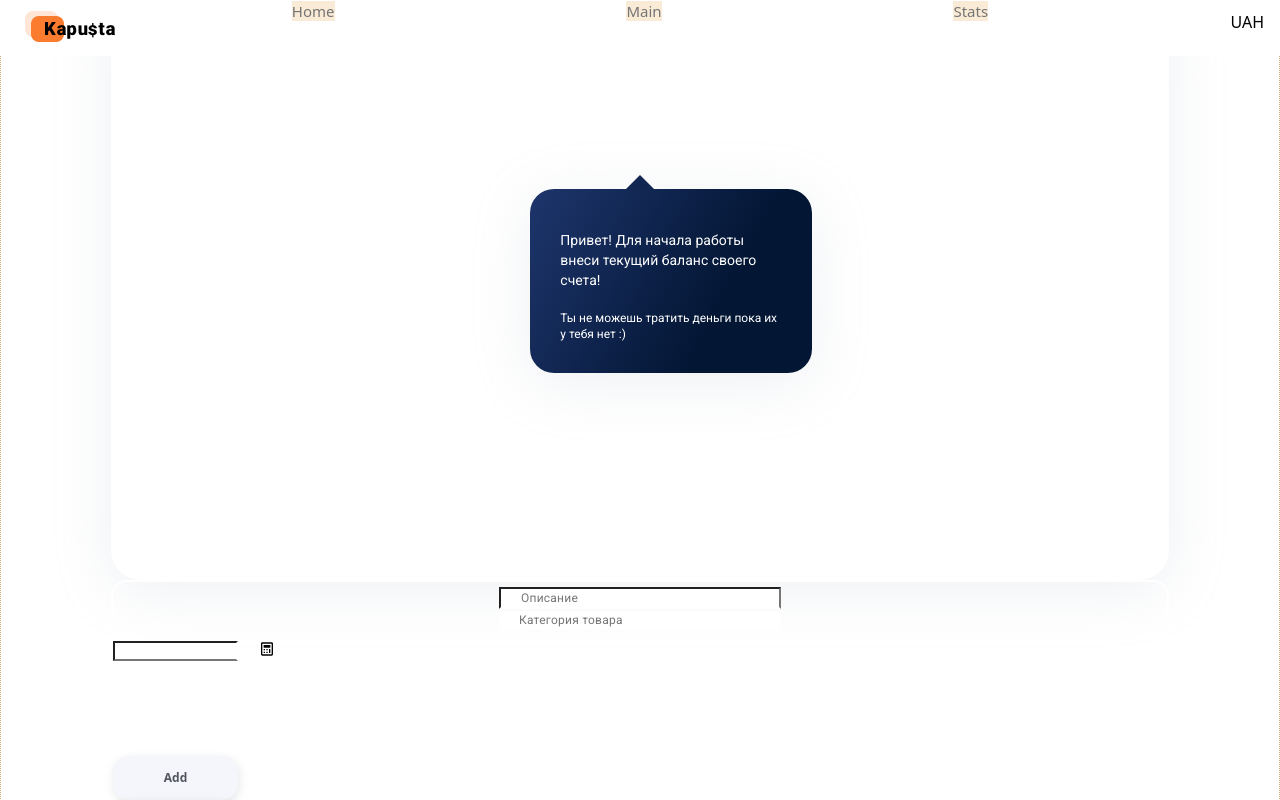
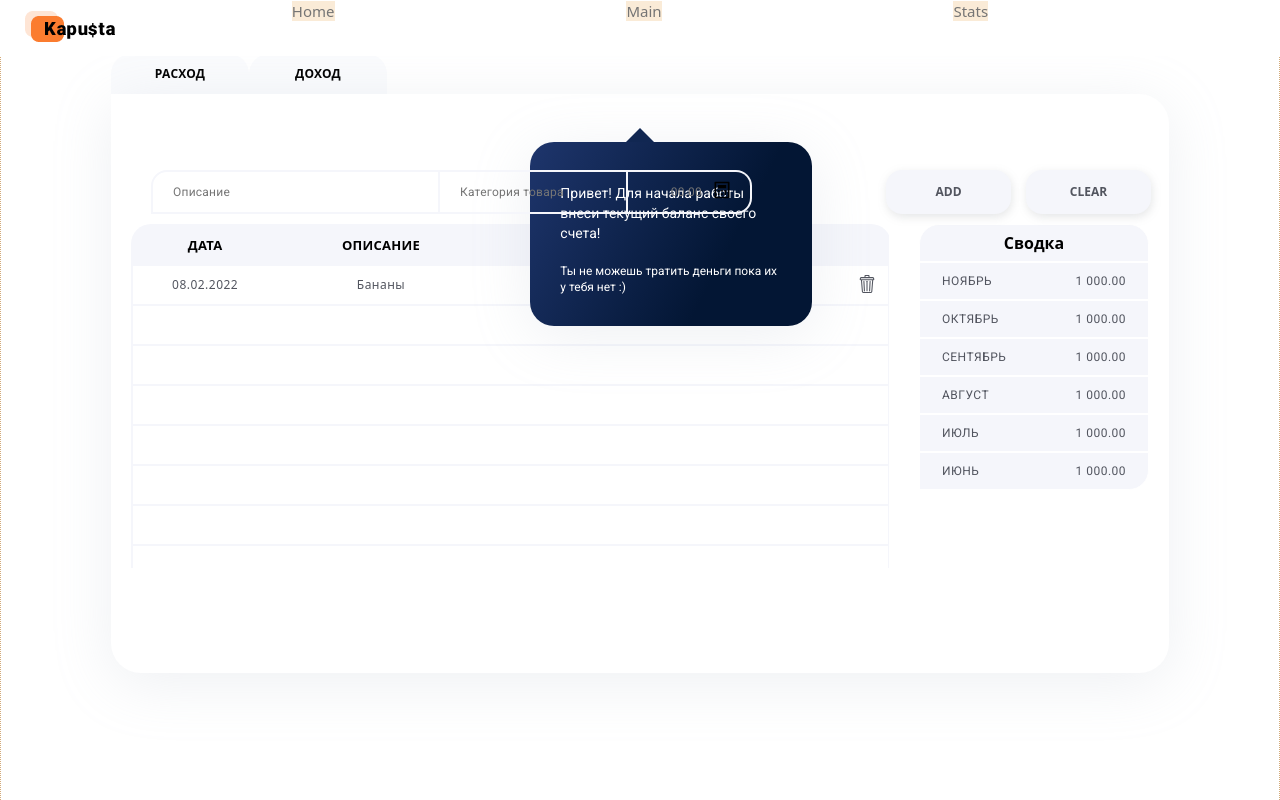
Before and after one commit to Oleh-Mohylnyi/kapusta-bl3-front, a React (Create React App) app: page /main in a window 1280 px wide. Shown: the top 800 px of the page. Built offline with nearby package versions, Linux system fonts and the light colour scheme.

Commit message:
pre-finish markup

```diff
--- a/src/components/Button/button.module.scss
+++ b/src/components/Button/button.module.scss
@@ -16,6 +16,7 @@
   color: var(--main-text-color);
   filter: var(--button-shadow);
   cursor: pointer;
+  text-transform: uppercase;
 
   &:hover,
   :focus {
--- a/src/components/SectionTransactions/ComposeSection/ComposeSection.js
+++ b/src/components/SectionTransactions/ComposeSection/ComposeSection.js
@@ -1,12 +1,14 @@
 import SectionTransactions from "../../SectionTransactions/SectionTransactions";
 import Summary from "../../Summary/Summary";
 import TableData from "../../SectionTransactions/TableData/TableData";
+import TransactionForm from "../../TransactionForm";
 import s from "./ComposeSection.module.scss";
 
 const ExpensePage = () => {
   return (
     <div>
       <SectionTransactions>
+        <TransactionForm/>
         <div className={s.wrapperTables}>
           <TableData isExpense={true} />
           <Summary />
--- a/src/components/TransactionForm/TransactionForm.jsx
+++ b/src/components/TransactionForm/TransactionForm.jsx
@@ -1,7 +1,9 @@
 // import { useState } from 'react';
 // import { useDispatch } from 'react-redux';
 // import { addNewContact } from '../../redux/phoneBook/contacts-thunks';
-import { BiCalculator } from 'react-icons/bi'
+import { IconContext } from "react-icons";
+import { BiCalculator } from "react-icons/bi";
+import { RiCalculatorLine } from "react-icons/ri";
 import Button from "../Button/Button";
 import DatePickerForm from "../DatePickerForm";
 import styles from "./TransactionForm.module.scss";
@@ -38,7 +40,7 @@
   return (
     <>
       <form className={styles.transactionForm} onSubmit={handleSubmit}>
-        <DatePickerForm />
+
         {/* <input
           className="input"
           type="date"
@@ -46,24 +48,30 @@
           required
           placeholder=""
         /> */}
+        <div className={styles.transactionInputsContainer}>
+        <DatePickerForm />
+         <div className={styles.transactionInputsContainer}>
 
-        <div>
           <input
-            className={`${styles.transactionInput} ${styles.descriptionInput}`}
+            className={`${styles.transactionInput} ${styles.productDescriptionInput}`}
             type="text"
             name="description"
             required
             placeholder="Описание"
           />
-          <div className={styles.categoryContainer}>
+          <div className={styles.productCategoryContainer}>
             <input
               className={`${styles.transactionInput} ${styles.productCategoryInput}`}
-              type="select"
+              type="text"
               name="productCategory"
               placeholder="Категория товара"
             />
             {/* должно быть выпадающим списком*/}
-            <ul className={styles.productCategoryList}></ul>
+            {/* <ul className={styles.productCategoryList}>
+              <li className={styles.productCategoryItem}>Транспорт</li>
+              <li className={styles.productCategoryItem}>Исскуство</li>
+              <li className={styles.productCategoryItem}>Продукты</li>
+            </ul> */}
             {/* <label class="label-country" for="custom-select">
           <input class="input input-country" type="text" id="country-choice" placeholder="Choose country" autocomplete="off">
           <div class="input-triangle"></div>
@@ -74,26 +82,36 @@
           <div className={styles.productSumContainer}>
             <input
               className={styles.productSumInput}
-              type="number"
+              // className={`${styles.transactionInput} ${styles.productSumInput}`}
+              type="text"
               name="productSum"
               required
-              // placeholder=""
-              />
-            <label className={styles.productSumLabel} htmlFor="productSum">  UAH         </label>
+              placeholder="00.00"
+            />
+            {window.screen.width < 768 && (
+              <label
+                className={styles.productSumLabel}
+                htmlFor="productSum">
+                {`UAH`}
+              </label>
+            )}
             <span className={styles.productSumIcon}>
-              <BiCalculator />
+              <IconContext.Provider
+                value={{ style: { height: "20px", width: "20px" } }}
+              >
+                <RiCalculatorLine />
+              </IconContext.Provider>
             </span>
           </div>
         </div>
+        </div>
         <div className={styles.formButtonsContainer}>
           <Button type={"submit"} title={"Add"} />
-          <Button type={"button"} title={"Add"} handleClick={resetFormInputs} />
-          {/* <button className="button" type="submit">
-            Add
-          </button>
-          <button className="button" type="button">
-            Clear
-          </button> */}
+          <Button
+            type={"button"}
+            title={"Clear"}
+            handleClick={resetFormInputs}
+          />
         </div>
       </form>
 
--- a/src/components/TransactionForm/TransactionForm.module.scss
+++ b/src/components/TransactionForm/TransactionForm.module.scss
@@ -1,81 +1,135 @@
 @import "../../css/variables.css";
 
 .transactionForm {
+  margin: 15px auto 0;
+  // margin: 100px auto 0; //для тестирования оставляю
   display: flex;
-  // mobile
   flex-direction: column;
-  border: 2px solid #ffffff;
-  border-radius: 16px;
-  border-bottom-left-radius: none;
-  // padding-top: 15px;
+  align-items: center;
+
+  //background-color: var(--bg-color); //взамен фонового изображения
+
+  @media screen and (min-width: 768px) {
+    // margin-top: 28px;
+    //background-color: lavender; ////для тестирования оставляю
+    //border: 1px solid orange;//для тестирования оставляю
+    width: 604px;
+    justify-content: space-between;
+    padding: 10px 0;
+    @media screen and (min-width: 1280px) {
+      margin-top: 33px;
+      width: 1020px;
+      flex-direction: row;
+    }
+  }
 }
 
-// input 'описание товара' {
-// text input 'описание товара'  {
-// width: 155px;
-// height: 40px; } }
+.transactionInputsContainer {
+  @media screen and (min-width: 768px) {
+    display: flex;
+    flex-direction: row;
+  }
+}
 
 .transactionInput {
-  // mobile
-
+  display: block;
+  background-color: transparent;
+  border: 2px solid #ffffff;
   width: 282px;
-  // height: 44px;
-  padding: 2px 0 2px 20px;
-  border-bottom: 2px solid #ffffff;
+  padding: 13px 0 13px 20px;
 
   font-family: var(--font-family); //вероятно перенести в общак?
   font-style: normal; //вероятно перенести в общак?
-  font-weight: normal; //вероятно перенести в общак?
+  font-weight: 400; //вероятно перенести в общак?
   font-size: 12px; //вероятно перенести в общак?
   line-height: 1.167; //вероятно перенести в общак?
   color: var(--additional-text-color);
   letter-spacing: 0.02em; //вероятно перенести в общак?
+
+  &:active,
+  &:focus {
+    outline: 0;
+    outline-offset: 0;
+    border-bottom-right-radius: 0px;
+    border-bottom-color: var(--accent-color);
+  }
+
+  @media screen and (min-width: 768px) {
+    border: 2px solid var(--bg-color);
+  }
 }
 
-// input 'категория товара'  {
-// text input 'категория товара' {
-// }
-// иконка "выпадашки" {
+.productDescriptionInput {
+  border-top-left-radius: 16px;
+  border-top-right-radius: 16px;
+  @media screen and (min-width: 768px) {
+    width: 192px;
+    border-top-right-radius: 0;
+  }
+  @media screen and (min-width: 1280px) {
+    width: 289px;
+  }
+}
+
+.productCategoryInput {
+  border-top: none;
+  border-bottom-right-radius: 16px;
+  @media screen and (min-width: 768px) {
+    border-top: 2px solid var(--bg-color);
+    border-bottom-right-radius: 0;
+    border-left: none;
+    width: 171px;
+  }
+  @media screen and (min-width: 1280px) {
+    width: 188px;
+  }
+}
+
+.productCategoryContainer {
+  position: relative;
+  @media screen and (min-width: 768px) {
+  }
+}
+
+// -----!!!иконка "выпадашки"!!!-------//
+// {
 //   position: absolute;
 //   width: 4px;
 //   height: 10px;
 
 //   border: 2px solid #c7ccdc;
 //   transform: rotate(-90deg);
-//   top: 20px;
+//   -top: 20px;
 //   -bottom: 20px;
 //   -right: 22px;
 // }
 // }
 
-.productCategoryInput {
-  //mobile
-  border: none;
-}
+.productSumContainer {
+  position: relative;
+  margin-top: 30px;
 
-// сумма+калькулятор {
-//   width: 183px;
-// height: 44px;
+  display: inline-flex;
+  flex-direction: row;
+  justify-content: center;
 
-.productSumContainer {
-  //mobile
   width: 183px;
-  display: flex;
-  flex-direction: row;
-  align-items: center;
+
+  @media screen and (min-width: 768px) {
+    width: 104px;
+    margin-top: 0;
+  }
+  @media screen and (min-width: 1280px) {
+    width: 124px;
+  }
 }
 
 // input 'сумма'{
-
-//
 // height: 44px;
-
 // pt, pb: 12px
 // pl: 3px
 // pr:17px
-
 // border: 2px solid #FFFFFF;
-// box-sizing: border-box;
 // border-radius: 22px 0px 0px 22px;
 // текст {
 //   width: 105px;
@@ -84,28 +138,58 @@
 // }
 
 // }
-
-.productSumLabel {
-  //mobile
-  position: absolute;
-  top: 12px;
-  right: 15px;
-}
 .productSumInput {
-  //mobile
   position: relative;
 
   width: 125px;
-  border-right: 2px solid #ffffff;
+  background-color: transparent;
+  padding: 13px 45px 13px 0;
+  border: 2px solid #ffffff;
+  border-radius: 22px 0px 0px 22px;
+
+  font-family: var(--font-family); //вероятно перенести в общак?
+  font-style: normal; //вероятно перенести в общак?
+  font-weight: 700;
+  font-size: 12px; //вероятно перенести в общак?
+  line-height: 1.167; //вероятно перенести в общак?
+  text-align: right;
+  letter-spacing: 0.02em; //вероятно перенести в общак?
+
+  &:active,
+  &:focus {
+    outline: 0;
+    outline-offset: 0;
+  }
+
+  @media screen and (min-width: 768px) {
+    border-color: var(--bg-color);
+    font-weight: 400;
+    color: var(--additional-text-color);
+    border-radius: 0;
+    width: 70px;
+    padding-right: 10px;
+    border-left: none;
+    border-right: none;
+  }
+  @media screen and (min-width: 1280px) {
+    padding-right: 6px;
+    width: 80px;
+  }
+}
+
+.productSumLabel {
+  position: absolute;
+  top: 15px;
+  right: 75px;
 
   font-family: var(--font-family); //вероятно перенести в общак?
   font-style: normal; //вероятно перенести в общак?
   font-weight: bold;
   font-size: 12px; //вероятно перенести в общак?
-  line-height: 1.167px; //вероятно перенести в общак?
-  // text-align: right;
+  line-height: 1.167; //вероятно перенести в общак?
   letter-spacing: 0.02em; //вероятно перенести в общак?
   text-transform: uppercase;
+
   color: var(--title-color);
 }
 
@@ -115,35 +199,43 @@
 // иконка "калькулятора"{
 // https://react-icons.github.io/react-icons
 // npm install react-icons --save
-// usage
-// import { BiCalculator } from 'react-icons/bi';
-// class Question extends React.Component {
-//   render() {
-//     return <h3> Lets go for a <FaBeer />? </h3>
-//   }
-// }
-
 //BiCalculator//RiCalculatorLine
-
 // width: 20px;
 // height: 20px;
 // }
-// }
 
 .productSumIcon {
-  // mobile
-  display: block;
-  width: 60px;
+  display: inline-block;
   height: 44px;
   text-align: center;
-  padding: 12px 20px;
+  padding: 8px 19px;
+  border: 2px solid #ffffff;
+  border-left: none;
+  border-radius: 0px 22px 22px 0px;
+  @media screen and (min-width: 768px) {
+    border: 2px solid var(--bg-color);
+    border-radius: 0px 16px 16px 0px;
+    border-left: none;
+    padding: 8px 8px 8px 4px;
+  }
+  @media screen and (min-width: 1280px) {
+    padding: 8px 18px 8px 4px;
+  }
 }
 
 // блок кнопок
 .formButtonsContainer {
+  display: inline-flex;
+  justify-content: space-between;
+
   margin-top: 83px;
   width: 265px;
-  //   height: 44px;
+  @media screen and (min-width: 768px) {
+    margin-top: 30px;
+  }
+  @media screen and (min-width: 1280px) {
+    margin-top: 0;
+  }
 }
 
 //   button {
@@ -189,13 +281,6 @@
 //     border-radius: 16px;
 //   }
 // }
-
-// .categoryList {
-// }
-
-// tablet
-
-// desktop
 
 // -----------
 
--- a/src/views/MainView/MainView.js
+++ b/src/views/MainView/MainView.js
@@ -1,7 +1,7 @@
 import BackgroundImages from "../../components/BackgroundLayouts/PrivatePageBg";
-import SectionTransactions from "../../components/SectionTransactions";
-import TableData from "./../../components/SectionTransactions/TableData/TableData";
-import Summary from "./../../components/Summary/Summary";
+// import SectionTransactions from "../../components/SectionTransactions";
+// import TableData from "./../../components/SectionTransactions/TableData/TableData";
+// import Summary from "./../../components/Summary/Summary";
 import TransactionForm from "../../components/TransactionForm";
 import ComposeSection from "../../components/SectionTransactions/ComposeSection";
 import BalanceNavigation from "../../components/Navigation/BalanceNavigation/BalanceNavigation";
@@ -11,10 +11,9 @@
   return (
     <>
       <BackgroundImages />
-      <SectionTransactions />
-      <TransactionForm/>
-      <TableData />
-      <Summary />
+      {/* <SectionTransactions /> */} {/* УДАЛИТЬ?? */}
+      {/* <TableData /> */} {/* УДАЛИТЬ?? */}
+      {/* <Summary /> */} {/* УДАЛИТЬ?? */}
       <BalanceNavigation/>
       <TransactionsNav />
       <ComposeSection />
```
